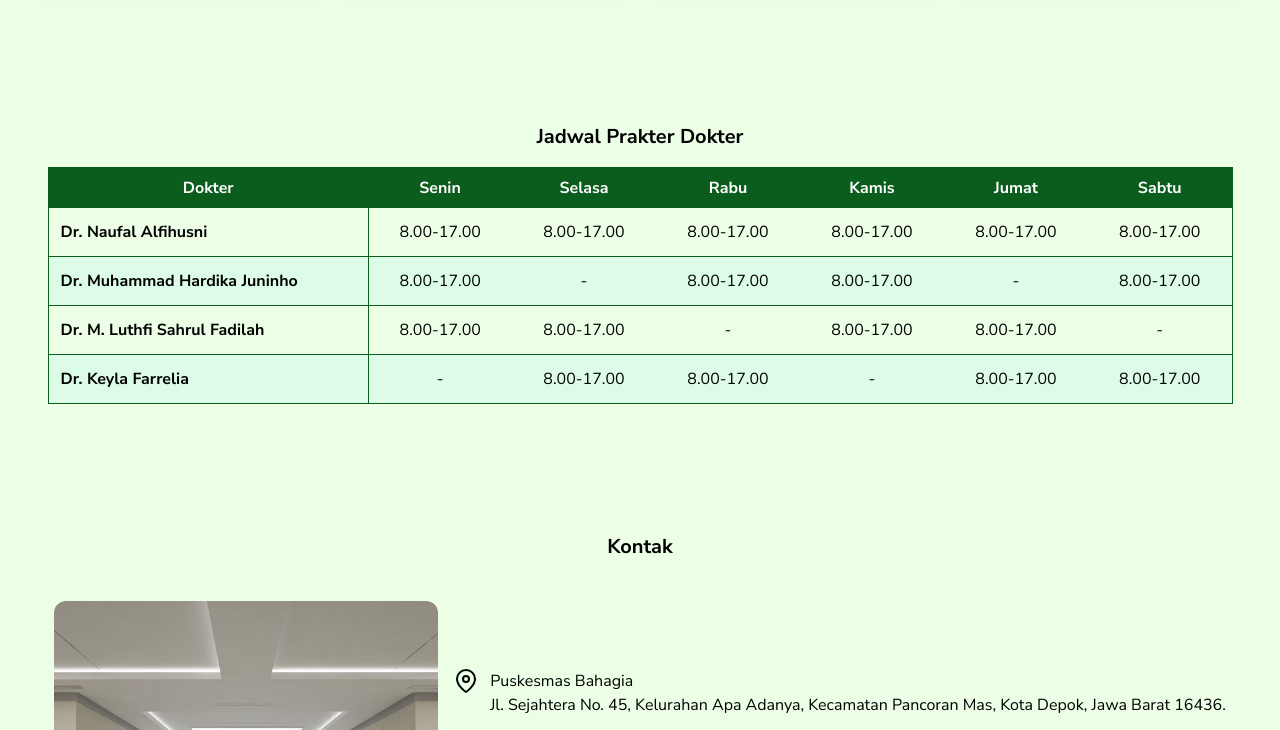
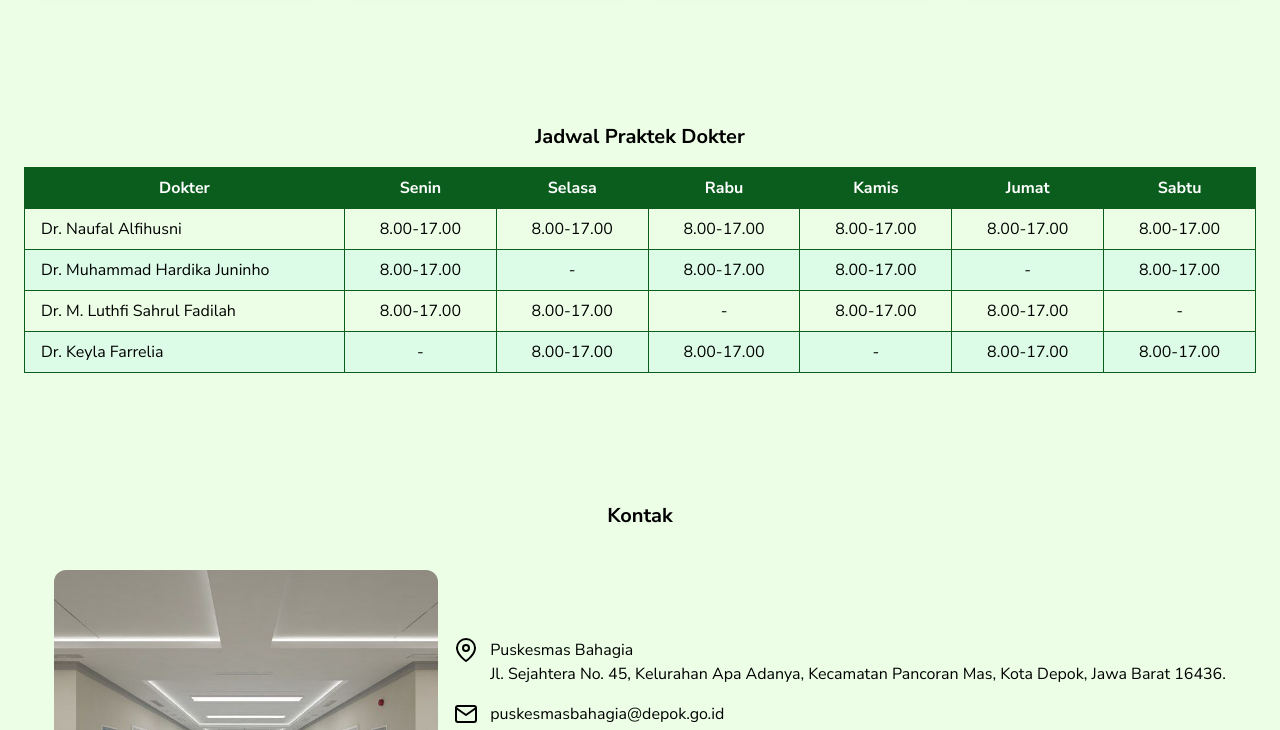
Before and after one commit to Naufal-Alfihusni/puskesmas-bahagia, a website: page index.html in a window 1280 px wide. Shown: the part 1640-2370 px from the top of the page. Drawn offline with nearby package versions, Linux system fonts and the light colour scheme.

Commit message:
modified:   index.html 	modified:   pages/profile_alfi.html 	modified:   pages/registrasi.html 	modified:   src/output.css

```diff
--- a/index.html
+++ b/index.html
@@ -26,7 +26,7 @@
       rel="stylesheet"
     />
   </head>
-  <body class="font-['Nunito_Sans'] bg-[#ECFFE6] overflow-x-hidden max-w-full">
+  <body class="font-['Nunito_Sans'] bg-[#ECFFE6] overflow-x-hidden">
     <header class="bg-[#0b5d1e] h-16 flex justify-center items-center z-40">
       <nav class="flex justify-between items-center w-[96%] mx-auto text-white">
         <div class="flex justify-center items-center w-40 h-12">
@@ -83,7 +83,7 @@
               class="flex justify-center items-center hover:text-[#0b5d1e] hover:bg-white w-20 h-8 text-center rounded-lg transition-all duration-300 ease-in-out hover:shadow-lg active:scale-95"
             >
               <a
-                href="/pages/tentang_kami.html"
+                href="pages/tentang_kami.html"
                 class="w-20 h-8 flex justify-center items-center"
                 >Tentang</a
               >
@@ -470,87 +470,96 @@
         id="jadwal_praktek"
       >
         <div class="font-bold text-xl">
-          <h2>Jadwal Prakter Dokter</h2>
+          <h2>Jadwal Praktek Dokter</h2>
         </div>
-        <div class="overflow-x-auto">
+        <!-- Tambahkan wrapper untuk membuat tabel scrollable -->
+        <div class="overflow-x-auto w-full">
           <table
-            class="text-center border-collapse border border-[#0b5d1e] table-auto"
+            class="table-auto w-full border-collapse border border-[#0b5d1e] text-center"
           >
             <thead class="bg-[#0b5d1e] text-white">
               <tr>
                 <th class="border-t border-[#0b5d1e] lg:w-80 w-auto h-10">
                   Dokter
                 </th>
-                <th class="border-t border-[#0b5d1e] lg:w-36 w-auto">Senin</th>
-                <th class="border-t border-[#0b5d1e] lg:w-36 w-auto">Selasa</th>
-                <th class="border-t border-[#0b5d1e] lg:w-36 w-auto">Rabu</th>
-                <th class="border-t border-[#0b5d1e] lg:w-36 w-auto">Kamis</th>
-                <th class="border-t border-[#0b5d1e] lg:w-36 w-auto">Jumat</th>
-                <th class="border-t border-[#0b5d1e] lg:w-36 w-auto">Sabtu</th>
+                <th class="px-4 py-2 border border-[#0b5d1e]">Senin</th>
+                <th class="px-4 py-2 border border-[#0b5d1e]">Selasa</th>
+                <th class="px-4 py-2 border border-[#0b5d1e]">Rabu</th>
+                <th class="px-4 py-2 border border-[#0b5d1e]">Kamis</th>
+                <th class="px-4 py-2 border border-[#0b5d1e]">Jumat</th>
+                <th class="px-4 py-2 border border-[#0b5d1e]">Sabtu</th>
               </tr>
             </thead>
             <tbody>
               <tr>
-                <th class="border border-[#0b5d1e] text-left h-10 p-3">
+                <td class="px-4 py-2 border border-[#0b5d1e] text-left">
                   Dr. Naufal Alfihusni
-                </th>
-                <td class="border-t border-[#0b5d1e]">8.00-17.00</td>
-                <td class="border-t border-[#0b5d1e]">8.00-17.00</td>
-                <td class="border-t border-[#0b5d1e]">8.00-17.00</td>
-                <td class="border-t border-[#0b5d1e]">8.00-17.00</td>
-                <td class="border-t border-[#0b5d1e]">8.00-17.00</td>
-                <td class="border-t border-[#0b5d1e]">8.00-17.00</td>
+                </td>
+                <td class="px-4 py-2 border border-[#0b5d1e]">8.00-17.00</td>
+                <td class="px-4 py-2 border border-[#0b5d1e]">8.00-17.00</td>
+                <td class="px-4 py-2 border border-[#0b5d1e]">8.00-17.00</td>
+                <td class="px-4 py-2 border border-[#0b5d1e]">8.00-17.00</td>
+                <td class="px-4 py-2 border border-[#0b5d1e]">8.00-17.00</td>
+                <td class="px-4 py-2 border border-[#0b5d1e]">8.00-17.00</td>
               </tr>
               <tr>
-                <th
-                  class="border border-[#0b5d1e] text-left bg-green-100 h-10 p-3"
+                <td
+                  class="px-4 py-2 border border-[#0b5d1e] text-left bg-green-100"
                 >
                   Dr. Muhammad Hardika Juninho
-                </th>
-                <td class="border-t border-[#0b5d1e] bg-green-100">
+                </td>
+                <td class="px-4 py-2 border border-[#0b5d1e] bg-green-100">
                   8.00-17.00
                 </td>
-                <td class="border-t border-[#0b5d1e] bg-green-100">-</td>
-                <td class="border-t border-[#0b5d1e] bg-green-100">
+                <td class="px-4 py-2 border border-[#0b5d1e] bg-green-100">
+                  -
+                </td>
+                <td class="px-4 py-2 border border-[#0b5d1e] bg-green-100">
                   8.00-17.00
                 </td>
-                <td class="border-t border-[#0b5d1e] bg-green-100">
+                <td class="px-4 py-2 border border-[#0b5d1e] bg-green-100">
                   8.00-17.00
                 </td>
-                <td class="border-t border-[#0b5d1e] bg-green-100">-</td>
-                <td class="border-t border-[#0b5d1e] bg-green-100">
+                <td class="px-4 py-2 border border-[#0b5d1e] bg-green-100">
+                  -
+                </td>
+                <td class="px-4 py-2 border border-[#0b5d1e] bg-green-100">
                   8.00-17.00
                 </td>
               </tr>
               <tr>
-                <th class="border border-[#0b5d1e] text-left h-10 p-3">
+                <td class="px-4 py-2 border border-[#0b5d1e] text-left">
                   Dr. M. Luthfi Sahrul Fadilah
-                </th>
-                <td class="border-t border-[#0b5d1e]">8.00-17.00</td>
-                <td class="border-t border-[#0b5d1e]">8.00-17.00</td>
-                <td class="border-t border-[#0b5d1e]">-</td>
-                <td class="border-t border-[#0b5d1e]">8.00-17.00</td>
-                <td class="border-t border-[#0b5d1e]">8.00-17.00</td>
-                <td class="border-t border-[#0b5d1e]">-</td>
+                </td>
+                <td class="px-4 py-2 border border-[#0b5d1e]">8.00-17.00</td>
+                <td class="px-4 py-2 border border-[#0b5d1e]">8.00-17.00</td>
+                <td class="px-4 py-2 border border-[#0b5d1e]">-</td>
+                <td class="px-4 py-2 border border-[#0b5d1e]">8.00-17.00</td>
+                <td class="px-4 py-2 border border-[#0b5d1e]">8.00-17.00</td>
+                <td class="px-4 py-2 border border-[#0b5d1e]">-</td>
               </tr>
               <tr>
-                <th
-                  class="border border-[#0b5d1e] text-left bg-green-100 h-10 p-3"
+                <td
+                  class="px-4 py-2 border border-[#0b5d1e] text-left bg-green-100"
                 >
                   Dr. Keyla Farrelia
-                </th>
-                <td class="border-t border-[#0b5d1e] bg-green-100">-</td>
-                <td class="border-t border-[#0b5d1e] bg-green-100">
+                </td>
+                <td class="px-4 py-2 border border-[#0b5d1e] bg-green-100">
+                  -
+                </td>
+                <td class="px-4 py-2 border border-[#0b5d1e] bg-green-100">
                   8.00-17.00
                 </td>
-                <td class="border-t border-[#0b5d1e] bg-green-100">
+                <td class="px-4 py-2 border border-[#0b5d1e] bg-green-100">
                   8.00-17.00
                 </td>
-                <td class="border-t border-[#0b5d1e] bg-green-100">-</td>
-                <td class="border-t border-[#0b5d1e] bg-green-100">
+                <td class="px-4 py-2 border border-[#0b5d1e] bg-green-100">
+                  -
+                </td>
+                <td class="px-4 py-2 border border-[#0b5d1e] bg-green-100">
                   8.00-17.00
                 </td>
-                <td class="border-t border-[#0b5d1e] bg-green-100">
+                <td class="px-4 py-2 border border-[#0b5d1e] bg-green-100">
                   8.00-17.00
                 </td>
               </tr>
```
Also changed, not shown: pages/profile_alfi.html (+3 -3 lines), pages/registrasi.html (+1 -1 lines), src/output.css.
